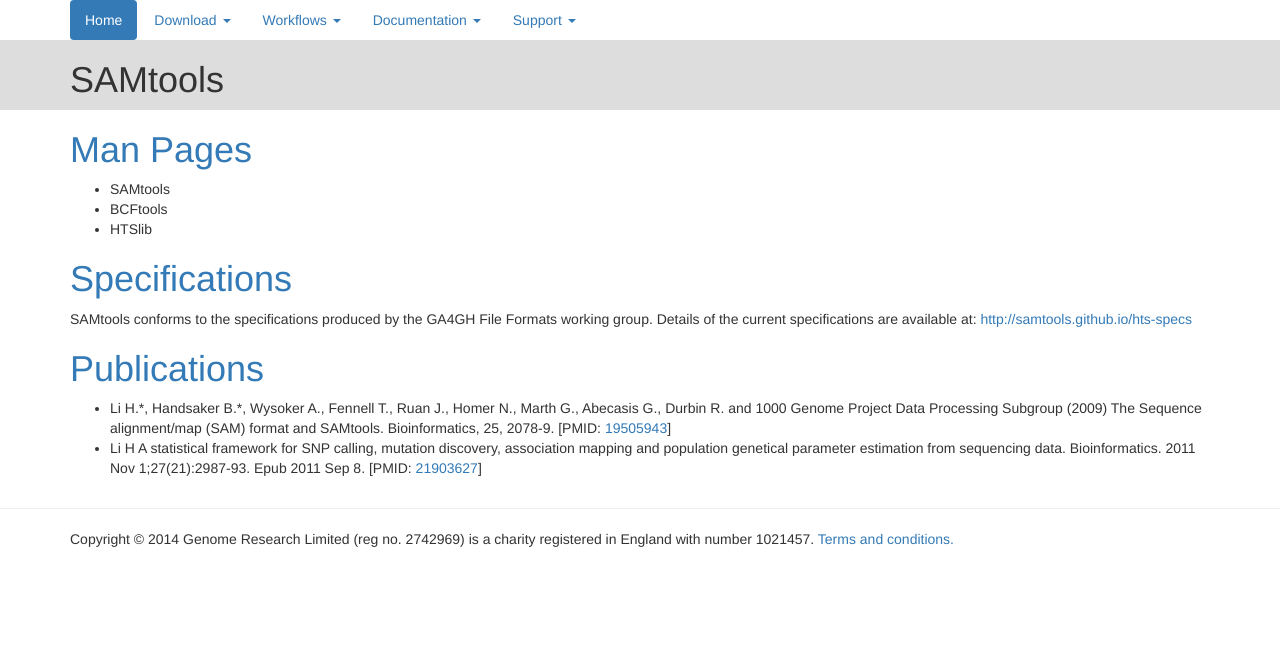
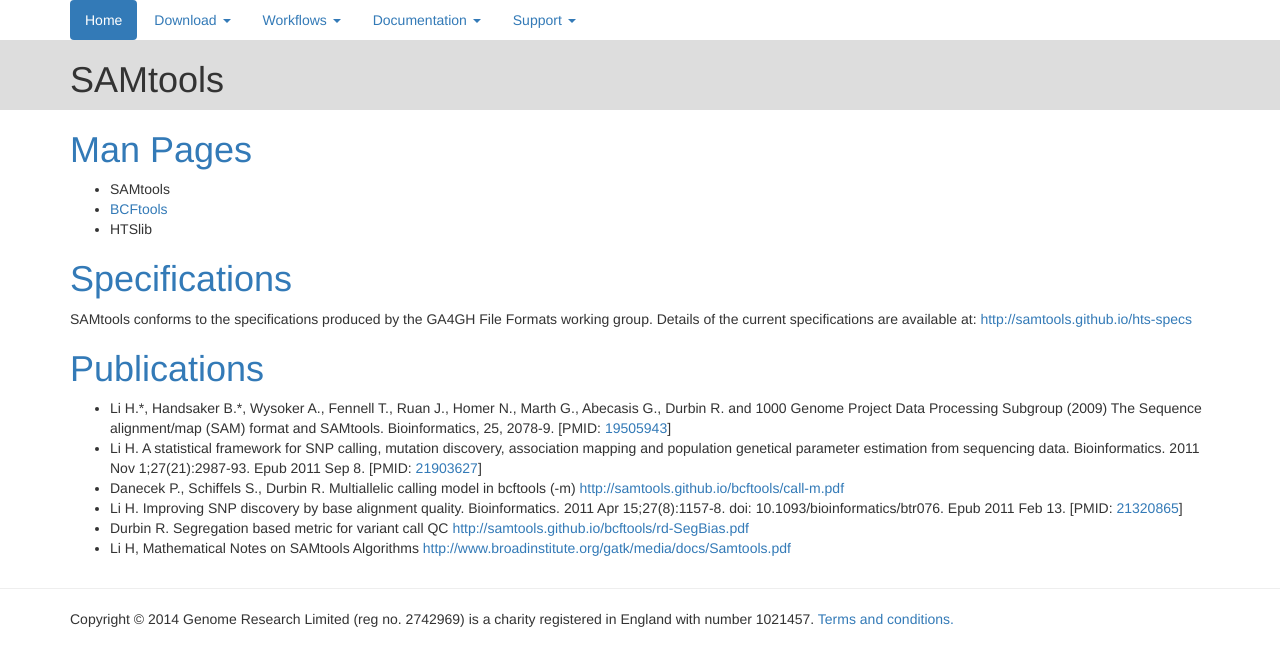
Before and after one commit to samtools/www.htslib.org, a Jekyll site: the page built from doc.html, in a window 1280 px wide. Shown: the top 666 px of the page. Built offline with Jekyll 4.4.1, drawn with Linux system fonts in a browser that asks for light colours; nearby versions of some CDN libraries.

Commit message:
Update list of publications based on feedback from Petr. Add BCFtools manual

```diff
--- a/doc.html
+++ b/doc.html
@@ -4,7 +4,7 @@ layout: default
 			<a id="manuals"><h1>Man Pages</h1></a>
 			<ul>
 				<li>SAMtools</li>
-				<li>BCFtools</li>
+				<li><a href="http://samtools.github.io/bcftools/bcftools.html">BCFtools</a></li>
 				<li>HTSlib</li>
 			</ul>
 			<a id="specs"><h1>Specifications</h1></a>
@@ -17,6 +17,10 @@ layout: default
 			Li H.*, Handsaker B.*, Wysoker A., Fennell T., Ruan J., Homer N., Marth G., Abecasis G., Durbin R. and 1000 Genome Project Data Processing Subgroup (2009) The Sequence alignment/map (SAM) format and SAMtools. Bioinformatics, 25, 2078-9. [PMID: <a href="http://www.ncbi.nlm.nih.gov/pubmed/19505943">19505943</a>]
 			 </li>
 			<li>
-			Li H A statistical framework for SNP calling, mutation discovery, association mapping and population genetical parameter estimation from sequencing data. Bioinformatics. 2011 Nov 1;27(21):2987-93. Epub 2011 Sep 8. [PMID: <a href="http://www.ncbi.nlm.nih.gov/pubmed/21903627">21903627</a>]
+			Li H. A statistical framework for SNP calling, mutation discovery, association mapping and population genetical parameter estimation from sequencing data. Bioinformatics. 2011 Nov 1;27(21):2987-93. Epub 2011 Sep 8. [PMID: <a href="http://www.ncbi.nlm.nih.gov/pubmed/21903627">21903627</a>]
 			</li>
+			<li>Danecek P., Schiffels S., Durbin R. Multiallelic calling model in bcftools (-m) <a href="http://samtools.github.io/bcftools/call-m.pdf">http://samtools.github.io/bcftools/call-m.pdf</a></li>
+			<li>Li H. Improving SNP discovery by base alignment quality. Bioinformatics. 2011 Apr 15;27(8):1157-8. doi: 10.1093/bioinformatics/btr076. Epub 2011 Feb 13. [PMID: <a href="http://www.ncbi.nlm.nih.gov/pubmed/21320865">21320865</a>]</li>
+			<li>Durbin R. Segregation based metric for variant call QC <a href="http://samtools.github.io/bcftools/rd-SegBias.pdf">http://samtools.github.io/bcftools/rd-SegBias.pdf</a></li>
+			<li>Li H, Mathematical Notes on SAMtools Algorithms <a href="http://www.broadinstitute.org/gatk/media/docs/Samtools.pdf">http://www.broadinstitute.org/gatk/media/docs/Samtools.pdf</a></li>
 			</ul>
```
